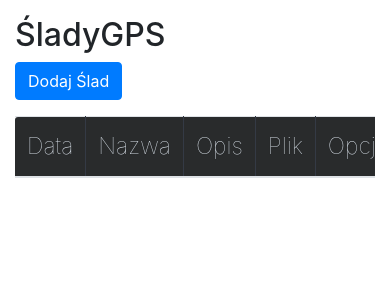
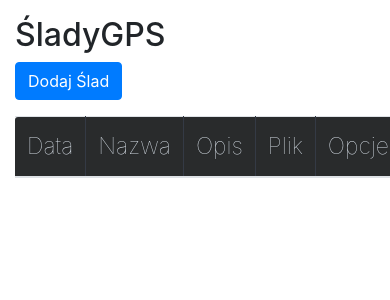
Before and after one commit to michellibera/ArchiwumGPX, a Django app: page /files/ in a window 390 px wide. Shown: the part 56-356 px from the top of the page. Run offline with Django 3.2, Linux system fonts and the light colour scheme; a user stored in the database is signed in; data comes from the database, SQL or seed files in the repository; lists and menus that the app fills with data are empty; some libraries are stand-ins or nearby versions; some web fonts are replaced.

Commit message:
unmaking table responsive

```diff
--- a/gpsarchive/templates/gpsarchive/track_list.html
+++ b/gpsarchive/templates/gpsarchive/track_list.html
@@ -11,7 +11,7 @@
       <a href="{% url 'create-track' %}" class="btn btn-primary">Dodaj Ślad</a>
     </p>
   {% endblock %}
-<div class="table-responsive">
+
   <table class="table mb-0">
     <thead>
       <tr>
@@ -35,7 +35,6 @@
       {% endfor %}
     </tbody>
   </table>
-</div>
 </div>
 
 
```
